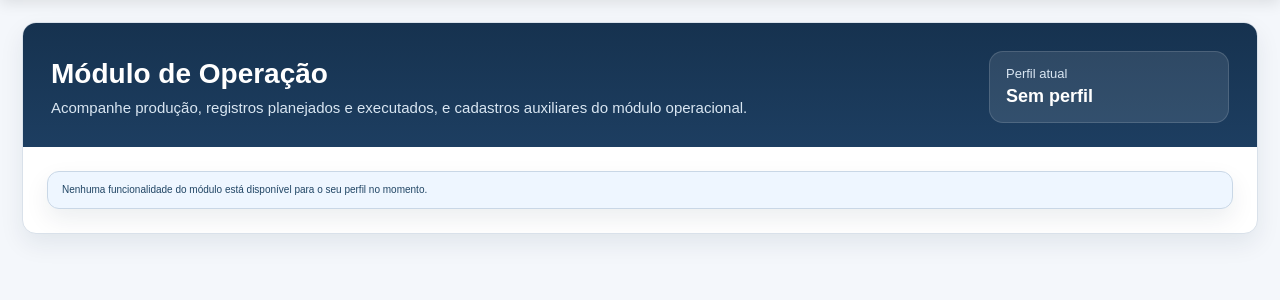
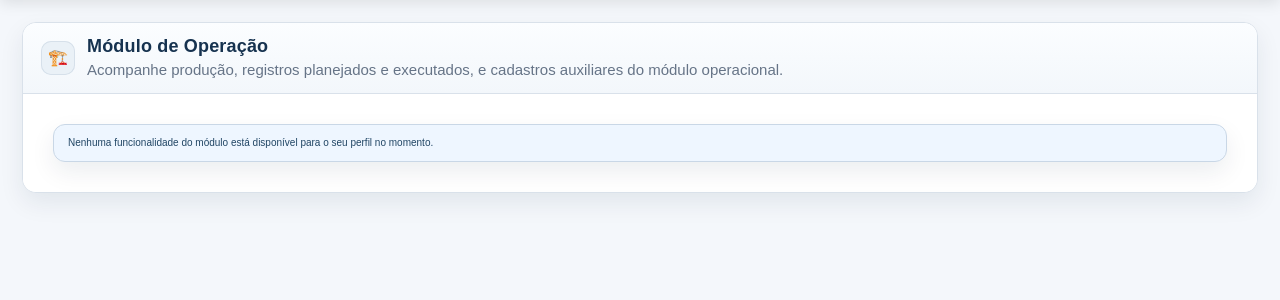
Before and after one commit to satmbr/prod, a Flask app: template templates/operacao/index.html in a window 1280 px wide. Shown: the part 122-422 px from the top of the page. Run offline with Flask 3, Linux system fonts and the light colour scheme; the template is opened without the code that fills it, so the values that code supplies are empty.

Commit message:
Add files via upload

```diff
--- a/templates/base.html
+++ b/templates/base.html
@@ -552,6 +552,10 @@
 		  {% if 'manutencao:visualizar' in current_user_permissions or 'auth:administrar' in current_user_permissions %}
 			<a class="nav-link" href="#manutencao">Manutenção</a>
 		  {% endif %}
+
+		  {% if 'financeiro:visualizar' in current_user_permissions or 'auth:administrar' in current_user_permissions %}
+			<a class="nav-link" href="{{ url_for('financeiro.index') }}">Financeiro</a>
+		  {% endif %}
 		{% else %}
 		  <a class="nav-link" href="{{ url_for('auth.login') }}">Entrar</a>
 		{% endif %}
--- a/templates/operacao/index.html
+++ b/templates/operacao/index.html
@@ -5,55 +5,55 @@
 {% block content %}
 <div class="page-wrap">
 
-  <section class="zone" style="overflow:hidden;">
-    <div style="background:linear-gradient(180deg, #16324F 0%, #1d3e61 100%); padding:28px 28px 24px;">
-      <div style="display:flex; justify-content:space-between; gap:20px; flex-wrap:wrap; align-items:center;">
+  <section class="zone">
+    <div class="zone-head">
+      <div class="zone-left">
+        <div class="zone-icon">🏗️</div>
         <div>
-          <h1 style="margin:0; color:#fff; font-size:28px;">Módulo de Operação</h1>
-          <div style="margin-top:8px; color:#d9e6f2; font-size:15px;">
+          <div class="zone-title" style="font-size:18px;">Módulo de Operação</div>
+          <div style="margin-top:4px; color:#667487; font-size:15px;">
             Acompanhe produção, registros planejados e executados, e cadastros auxiliares do módulo operacional.
-          </div>
-        </div>
-
-        <div style="background:rgba(255,255,255,.10); border:1px solid rgba(255,255,255,.14); border-radius:14px; padding:14px 16px; min-width:240px;">
-          <div style="color:#d9e6f2; font-size:13px;">Perfil atual</div>
-          <div style="color:#fff; font-size:18px; font-weight:700; margin-top:4px;">
-            {{ current_user_profile or 'Sem perfil' }}
           </div>
         </div>
       </div>
     </div>
 
-    <div style="padding:24px;">
-      <div style="display:grid; grid-template-columns:repeat(auto-fit, minmax(280px, 1fr)); gap:18px;">
+    <div class="zone-body" style="padding:30px;">
+      <div style="display:grid; grid-template-columns:repeat(auto-fit, minmax(280px, 1fr)); gap:22px;">
 
         {% if 'operacao:visualizar' in current_user_permissions or 'auth:administrar' in current_user_permissions %}
-        <div style="background:#fff; border:1px solid #d9e1ea; border-radius:14px; padding:20px; box-shadow:0 8px 20px rgba(18,39,61,.06);">
-          <h3 style="margin:0 0 8px 0; color:#16324F;">Produção</h3>
-          <p style="margin:0 0 18px 0; color:#667487; line-height:1.5;">
+        <div style="background:#fff; border:1px solid #d9e1ea; border-radius:18px; padding:26px; min-height:150px;">
+          <h3 style="margin:0 0 14px 0; color:#0f3157; font-size:17px;">Produção</h3>
+          <p style="margin:0; color:#667487; line-height:1.6;">
             Visualize o acompanhamento da renovação, parte diária, gráficos e o resumo consolidado das frentes.
           </p>
-          <a href="{{ url_for('operacao.producao') }}" class="btn-primary">Abrir produção</a>
+          <div style="margin-top:20px;">
+            <a href="{{ url_for('operacao.producao') }}" class="btn-outline">Abrir produção</a>
+          </div>
         </div>
         {% endif %}
 
         {% if 'operacao:visualizar' in current_user_permissions or 'auth:administrar' in current_user_permissions %}
-        <div style="background:#fff; border:1px solid #d9e1ea; border-radius:14px; padding:20px; box-shadow:0 8px 20px rgba(18,39,61,.06);">
-          <h3 style="margin:0 0 8px 0; color:#16324F;">Registro</h3>
-          <p style="margin:0 0 18px 0; color:#667487; line-height:1.5;">
+        <div style="background:#fff; border:1px solid #d9e1ea; border-radius:18px; padding:26px; min-height:150px;">
+          <h3 style="margin:0 0 14px 0; color:#0f3157; font-size:17px;">Registro</h3>
+          <p style="margin:0; color:#667487; line-height:1.6;">
             Consulte os registros planejados e executados e acompanhe os lançamentos por EH, frente e data.
           </p>
-          <a href="{{ url_for('operacao.registro') }}" class="btn-primary">Abrir registro</a>
+          <div style="margin-top:20px;">
+            <a href="{{ url_for('operacao.registro') }}" class="btn-outline">Abrir registro</a>
+          </div>
         </div>
         {% endif %}
 
         {% if 'operacao:criar' in current_user_permissions or 'auth:administrar' in current_user_permissions %}
-        <div style="background:#fff; border:1px solid #d9e1ea; border-radius:14px; padding:20px; box-shadow:0 8px 20px rgba(18,39,61,.06);">
-          <h3 style="margin:0 0 8px 0; color:#16324F;">Cadastro</h3>
-          <p style="margin:0 0 18px 0; color:#667487; line-height:1.5;">
+        <div style="background:#fff; border:1px solid #d9e1ea; border-radius:18px; padding:26px; min-height:150px;">
+          <h3 style="margin:0 0 14px 0; color:#0f3157; font-size:17px;">Cadastro</h3>
+          <p style="margin:0; color:#667487; line-height:1.6;">
             Cadastre e mantenha EHs e frentes utilizadas no módulo de operação.
           </p>
-          <a href="{{ url_for('operacao.cadastro') }}" class="btn-primary">Abrir cadastro</a>
+          <div style="margin-top:20px;">
+            <a href="{{ url_for('operacao.cadastro') }}" class="btn-outline">Abrir cadastro</a>
+          </div>
         </div>
         {% endif %}
 
```
Also changed, not shown: templates/colaboradores/index.html (+20 -22 lines), templates/equipamentos/index.html (+20 -22 lines), templates/home_publica.html (+31 -14 lines).
